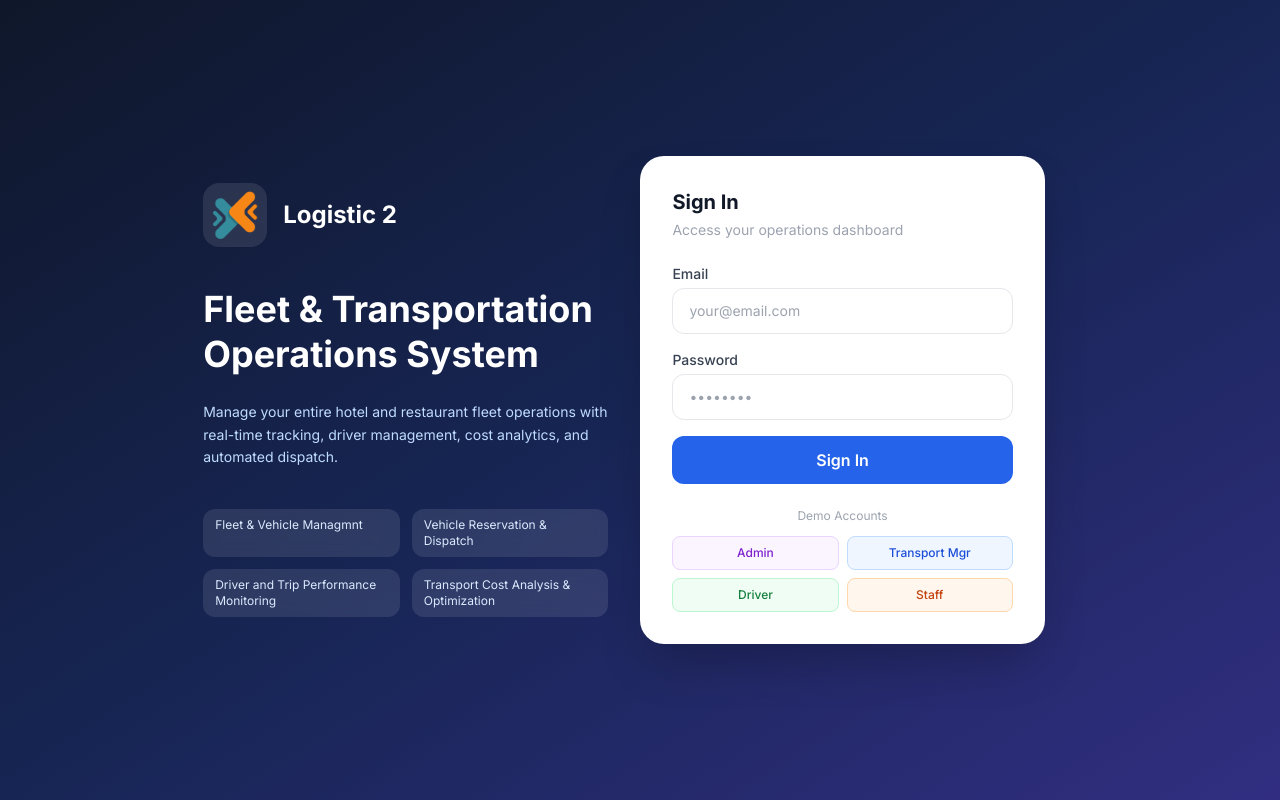
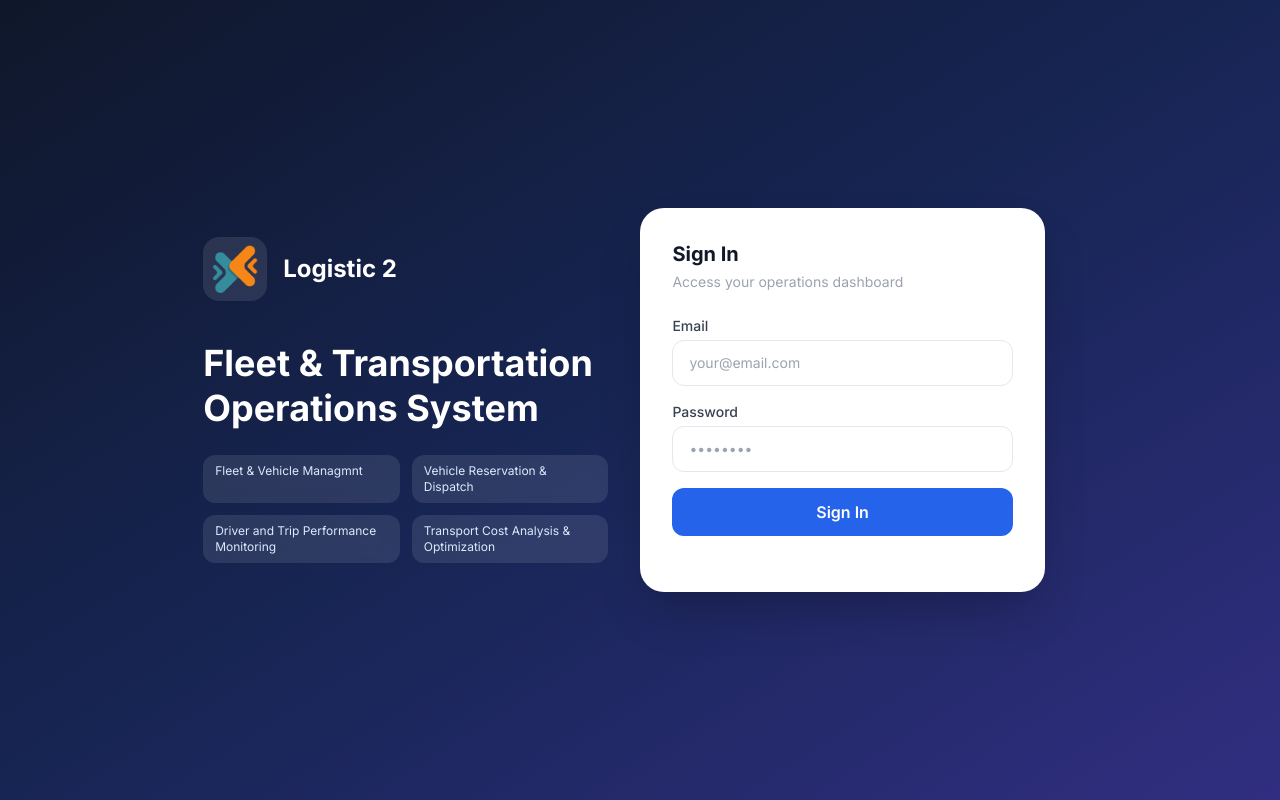
Before and after one commit to froyd03/logistic_system, a React (Create React App) app in the folder frontend/: page /login in a window 1280 px wide. Built offline with nearby package versions, Linux system fonts and the light colour scheme.

Commit message:
remove demo account from login

```diff
--- a/frontend/src/pages/Login.js
+++ b/frontend/src/pages/Login.js
@@ -25,10 +25,10 @@ const Login = () => {
   };
 
   const demoAccounts = [
-    { role: 'Admin', email: 'admin@hotel.com', password: 'Admin@123', color: 'bg-purple-50 border-purple-200 text-purple-700' },
-    { role: 'Transport Mgr', email: 'transport@hotel.com', password: 'Manager@123', color: 'bg-blue-50 border-blue-200 text-blue-700' },
-    { role: 'Driver', email: 'juan@hotel.com', password: 'Driver@123', color: 'bg-green-50 border-green-200 text-green-700' },
-    { role: 'Staff', email: 'maria@hotel.com', password: 'Staff@123', color: 'bg-orange-50 border-orange-200 text-orange-700' }
+    // { role: 'Admin', email: 'admin@hotel.com', password: 'Admin@123', color: 'bg-purple-50 border-purple-200 text-purple-700' },
+    // { role: 'Transport Mgr', email: 'transport@hotel.com', password: 'Manager@123', color: 'bg-blue-50 border-blue-200 text-blue-700' },
+    // { role: 'Driver', email: 'juan@hotel.com', password: 'Driver@123', color: 'bg-green-50 border-green-200 text-green-700' },
+    // { role: 'Staff', email: 'maria@hotel.com', password: 'Staff@123', color: 'bg-orange-50 border-orange-200 text-orange-700' }
   ];
 
   return (
@@ -45,9 +45,9 @@ const Login = () => {
             </div>
           </div>
           <h2 className="text-4xl font-bold mb-4 leading-tight">Fleet & Transportation<br />Operations System</h2>
-          <p className="text-blue-200 text-sm leading-relaxed mb-8">
+          {/* {<p className="text-blue-200 text-sm leading-relaxed mb-8">
             Manage your entire hotel and restaurant fleet operations with real-time tracking, driver management, cost analytics, and automated dispatch.
-          </p>
+          </p>} */}
           <div className="grid grid-cols-2 gap-3">
             {['Fleet & Vehicle Managmnt',
               'Vehicle Reservation & Dispatch',
@@ -96,7 +96,7 @@ const Login = () => {
             </form>
 
             <div className="mt-6">
-              <p className="text-xs text-gray-400 mb-3 text-center">Demo Accounts</p>
+              {/* <p className="text-xs text-gray-400 mb-3 text-center">Demo Accounts</p> */}
               <div className="grid grid-cols-2 gap-2">
                 {demoAccounts.map(a => (
                   <button
```
